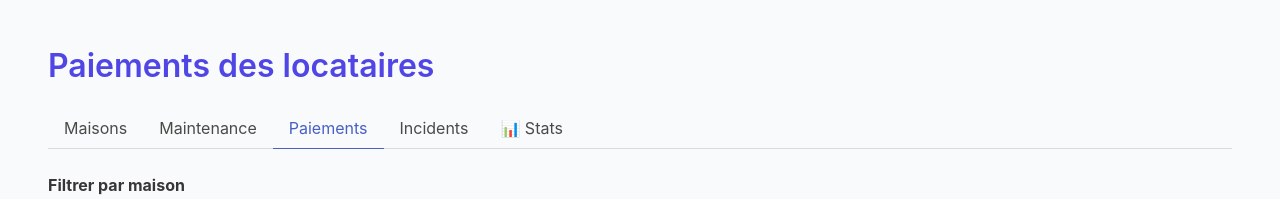
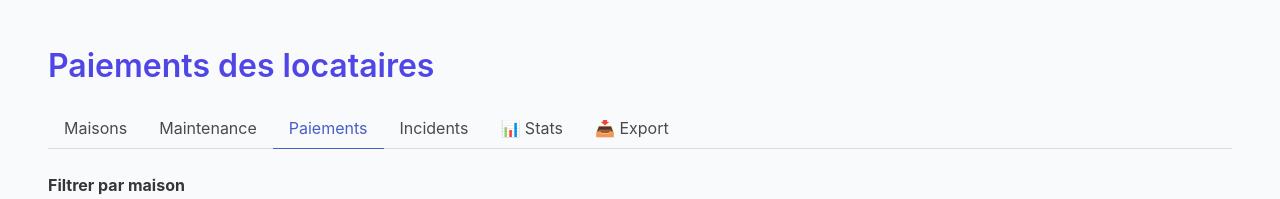
Before and after one commit to abdoulaye1981/Gest-Mais, a plain HTML site: page paiements.html in a window 1280 px wide. Shown: the top 199 px of the page. Drawn offline with nearby package versions, Linux system fonts and the light colour scheme; no server answers; sample sign-in values are in the browser's storage.

Commit message:
Update paiements.html

```diff
--- a/paiements.html
+++ b/paiements.html
@@ -24,6 +24,7 @@
       <li class="is-active"><a href="paiements.html">Paiements</a></li>
       <li><a href="incidents.html">Incidents</a></li>
       <li><a href="stats.html">📊 Stats</a></li>
+      <li><a href="export.html">📥 Export</a></li>
     </ul>
   </nav>
 
```
